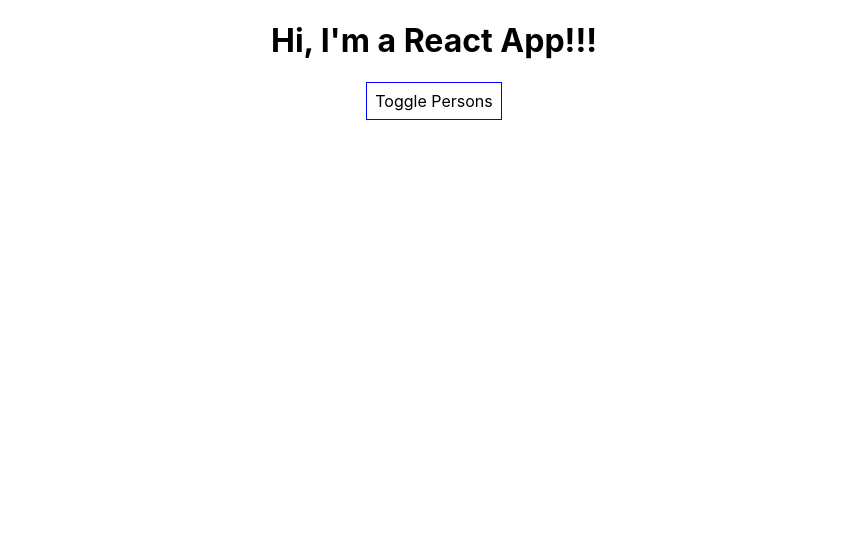
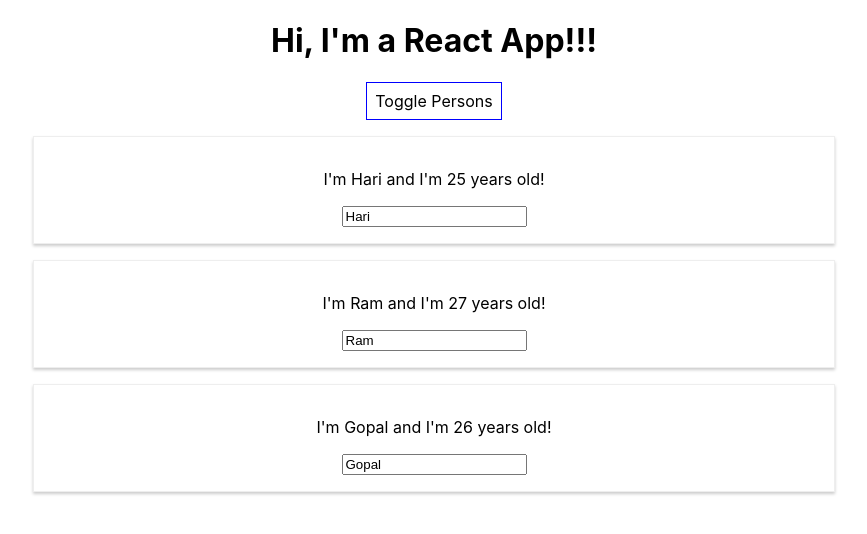
Before and after one commit to shantanu-dutta/react-complete-guide, a React (Create React App) app: page / in a window 1280 px wide. Shown: the top 534 px of the page, without its empty margins (206-1073 px from the left). Built offline with nearby package versions, Linux system fonts and the light colour scheme.

Commit message:
1. Moved Persons component click handler from paragraph to parent div. 2. Removed old person click handler in App component and added deletePerson as click handler to delete the corresponding person. 3. Deleted the person by its index in state persons array.

```diff
--- a/src/App.js
+++ b/src/App.js
@@ -10,17 +10,15 @@ class App extends Component {
       { name: 'Gopal', age: 26 },
     ],
     otherState: 'some other state',
-    showPersons: false,
+    showPersons: true,
   }
 
-  switchNameHandler = (newName) => {
+  deletePersonHandler = personIndex => {
+    const persons = this.state.persons.slice();
+    persons.splice(personIndex, 1);
     this.setState({
-      persons: [
-        { name: newName, age: 28 },
-        { name: 'Ramu', age: 27 },
-        { name: 'Gopal', age: 23 },
-      ]
-    })
+      persons: persons,
+    });
   };
 
   nameChangeHandler = event => {
@@ -56,7 +54,7 @@ class App extends Component {
               key={index}
               name={person.name}
               age={person.age}
-              click={this.switchNameHandler.bind(this, person.name)}
+              click={this.deletePersonHandler.bind(this, index)}
               changed={this.nameChangeHandler} />
           )}
         </div>
--- a/src/Person/Person.js
+++ b/src/Person/Person.js
@@ -1,9 +1,9 @@
 import React from 'react';
 import './Person.css';
 
-const person = ({ name, age, children, click, changed}) => (
-  <div className="Person">
-    <p onClick={click}>I'm {name} and I'm {age} years old!</p>
+const person = ({ name, age, children, click, changed }) => (
+  <div className="Person" onClick={click}>
+    <p>I'm {name} and I'm {age} years old!</p>
     <p>{children}</p>
     <input type="text" onChange={changed} value={name} />
   </div>
```
